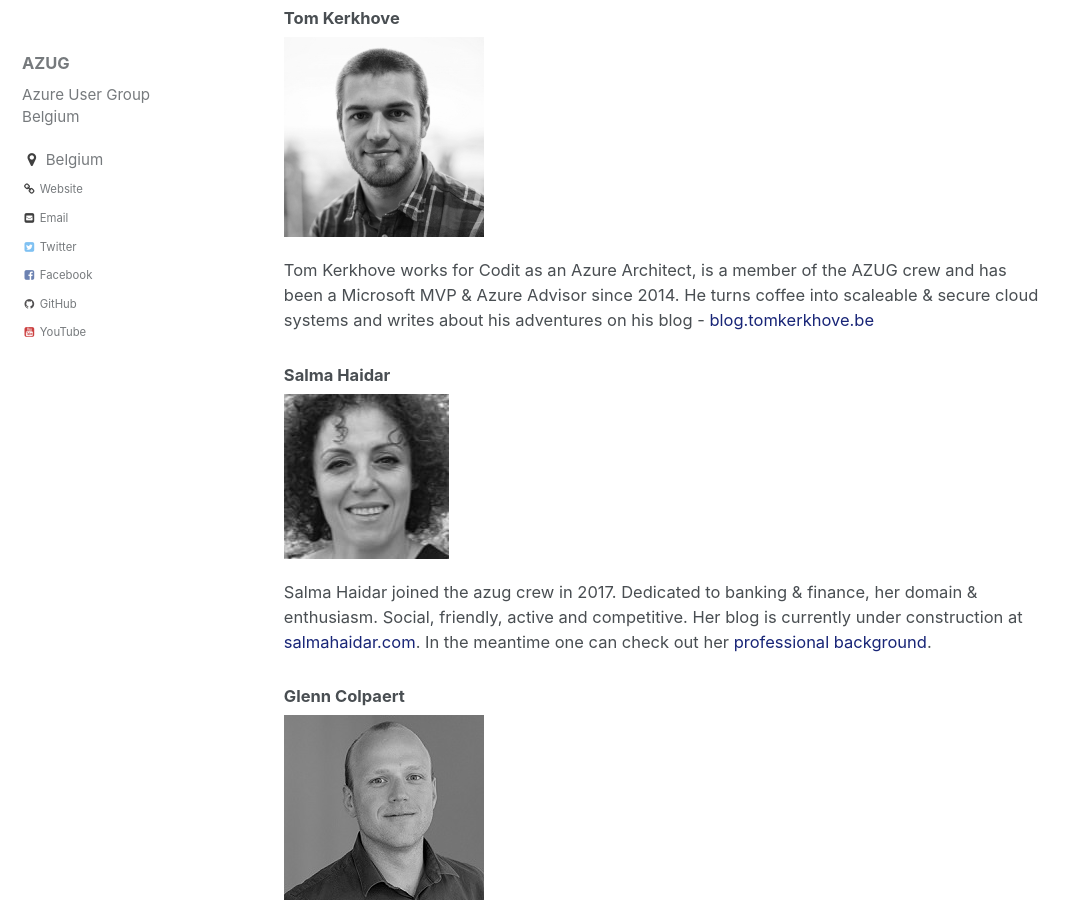
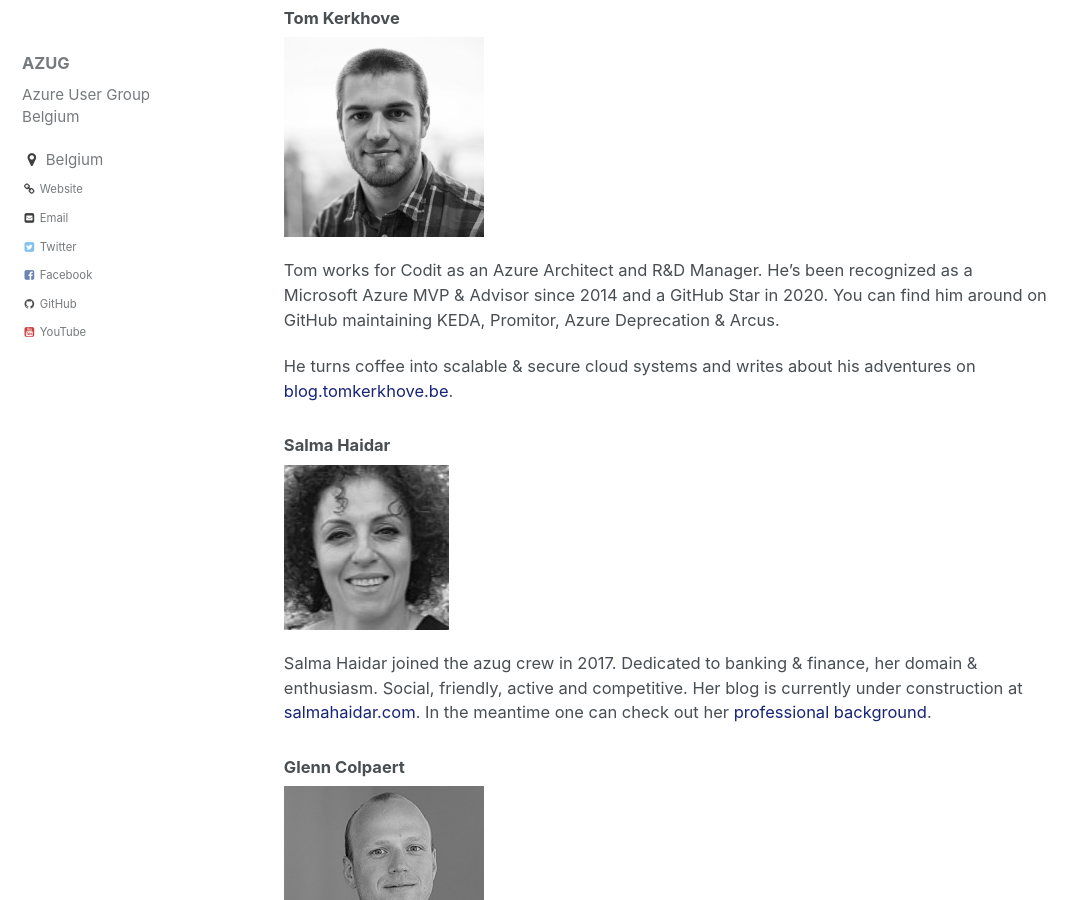
Before and after one commit to AzugBe/azugbe.github.io, a Jekyll site: the page built from _pages/about.md, in a window 1280 px wide and 900 px high, scrolled down 3828 px. Shown: the whole window, without its empty margins (0-1087 px from the left). Built offline with Jekyll 4.4.1, drawn with Linux system fonts in a browser that asks for light colours; comment, search, counter and statistics services are not loaded.

Commit message:
More fancy words for Tom, the imposter who doesn't like it (#99)

```diff
--- a/_pages/about.md
+++ b/_pages/about.md
@@ -78,7 +78,9 @@ His main interest goes to highly scalable and available, multi tenant and multi
 
 ![](/assets/media/crew/tom-kerkhove.jpg)
 
-Tom Kerkhove works for Codit as an Azure Architect, is a member of the AZUG crew and has been a Microsoft MVP & Azure Advisor since 2014. He turns coffee into scaleable & secure cloud systems and writes about his adventures on his blog - <a href="https://blog.tomkerkhove.be" target="_blank">blog.tomkerkhove.be</a>
+Tom works for Codit as an Azure Architect and R&D Manager. He's been recognized as a Microsoft Azure MVP & Advisor since 2014 and a GitHub Star in 2020. You can find him around on GitHub maintaining KEDA, Promitor, Azure Deprecation & Arcus.
+
+He turns coffee into scalable & secure cloud systems and writes about his adventures on <a href="https://blog.tomkerkhove.be" target="_blank">blog.tomkerkhove.be</a>.
 
 ### Salma Haidar
 
```
